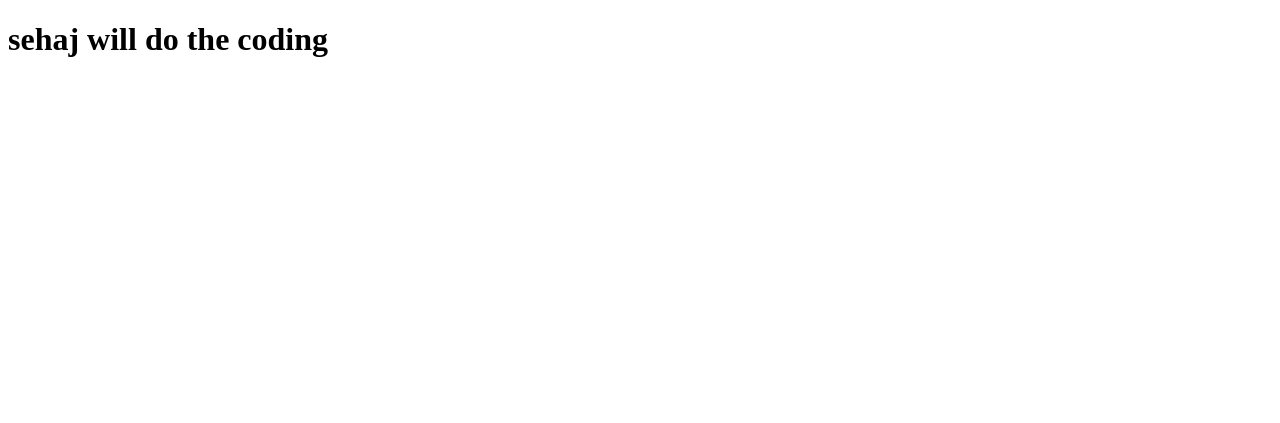
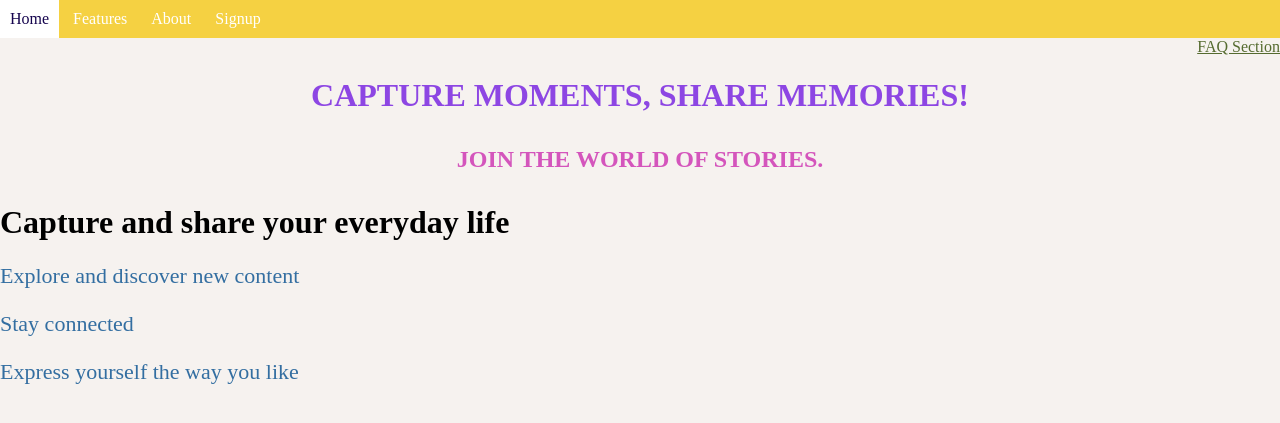
Before and after one commit to harmanpreetio/sehaj-instagram, a Python web app: template src/templates/index.html in a window 1280 px wide. Shown: the top 423 px of the page. Run offline with Jinja, Linux system fonts and the light colour scheme; the template is opened without the code that fills it, so the values that code supplies are empty.

Commit message:
landing page

```diff
--- a/src/templates/index.html
+++ b/src/templates/index.html
@@ -6,6 +6,62 @@
     <title>Instagram - Coding by day, scrolling by night</title>
   </head>
   <body>
-    <h1>sehaj will do the coding</h1>
+    <style>
+      body {
+      margin: 0px;
+      background-color:#f6f2ef;
+    }
+    .navbar-bg {
+      background-color:#f5d142;
+    }
+    .navbar-links {
+      display: inline-block;
+      color: white;
+      padding: 10px;
+      transition: all 0.5s ease;
+      cursor: pointer;
+      text-decoration: none;
+    }
+    .navbar-links:hover {
+      background-color: white;
+      color: rgb(21, 4, 78);
+    }
+    .faq-bg{
+      text-align: right;
+      color: darkolivegreen;
+    }
+ .heading{
+  text-align :center;
+  color:#8d46e3 ;
+}
+h2{
+  text-align: center;
+  color: #d455bc;
+  padding:10px;
+}
+p{
+  font-size: 22px;
+  color: #336ea1;
+  size: 30px;
+}
+   </style>
+</body>
+<div class="navbar-bg">
+    <a href="/" class="navbar-links">Home</a>
+    <a href="/features" class="navbar-links">Features</a>
+    <a href="/about" class="navbar-links">About</a>
+    <a href="/signup" class="navbar-links">Signup</a>
+  </div>
+  <div class="faq-bg">
+    <a href="/FAQ Section" class="faq-bg">FAQ Section</a>
+  </div>
+  <div class="Welcome-section">
+    <h1 class="heading">CAPTURE MOMENTS, SHARE MEMORIES!</h1>
+    <h2> JOIN THE WORLD OF STORIES.</h2>
+    <h1> Capture and share your everyday life</h1>
+    <p> Explore and discover new content</p>
+    <p> Stay connected</p>
+    <p> Express yourself the way you like</p>
+</div>
   </body>
 </html>
```
